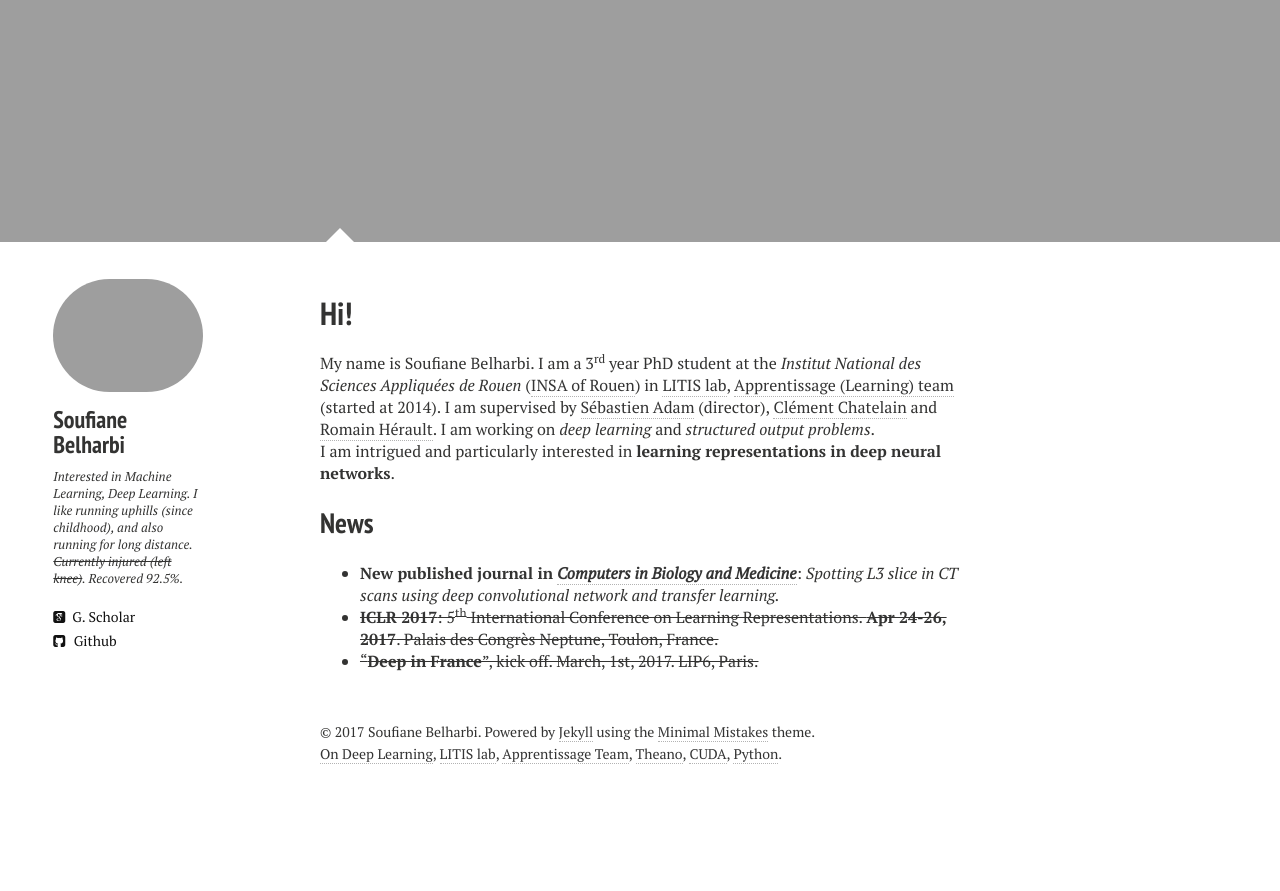
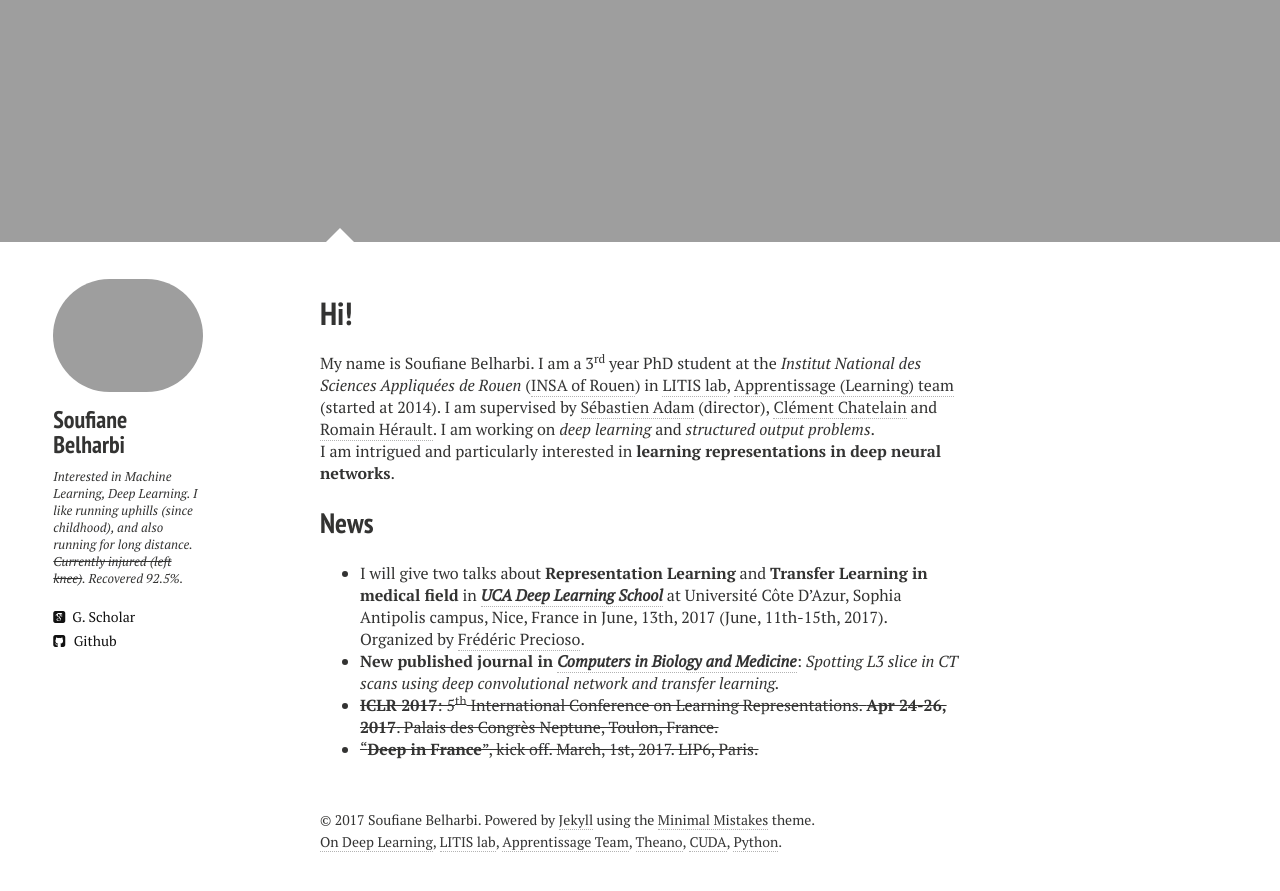
Before and after one commit to sbelharbi/sbelharbi.github.io, a Jekyll site: the page built from index.md, in a window 1280 px wide and 900 px high, scrolled down 806 px. Shown: the top 891 px of the window. Built offline with Jekyll 4.4.1, drawn with Linux system fonts in a browser that asks for light colours; nearby versions of some CDN libraries; before the commit the page ends 1618 px from its top, so only the background shows below that.

Commit message:
UCA Deep Learning school.

```diff
--- a/index.md
+++ b/index.md
@@ -20,6 +20,7 @@ working on *deep learning* and *structured output problems*.
 I am intrigued and particularly interested in **learning representations in deep neural networks**.
 
 ## News
+* I will give two talks about **Representation Learning** and **Transfer Learning in medical field** in [***UCA Deep Learning School***](http://univ-cotedazur.fr/events/deep-learning-school) at Université Côte D'Azur, Sophia Antipolis campus, Nice, France in June, 13th, 2017 (June, 11th-15th, 2017). Organized by [Frédéric Precioso](http://www.i3s.unice.fr/~precioso).
 * **New published journal in** [***Computers in Biology and Medicine***](https://www.journals.elsevier.com/computers-in-biology-and-medicine/): *Spotting L3 slice in CT scans using deep convolutional network and transfer learning.*
 * ~~[**ICLR 2017**](http://www.iclr.cc/doku.php?id=ICLR2017:main): 5<sup>th</sup> International Conference on Learning
   Representations.
```
